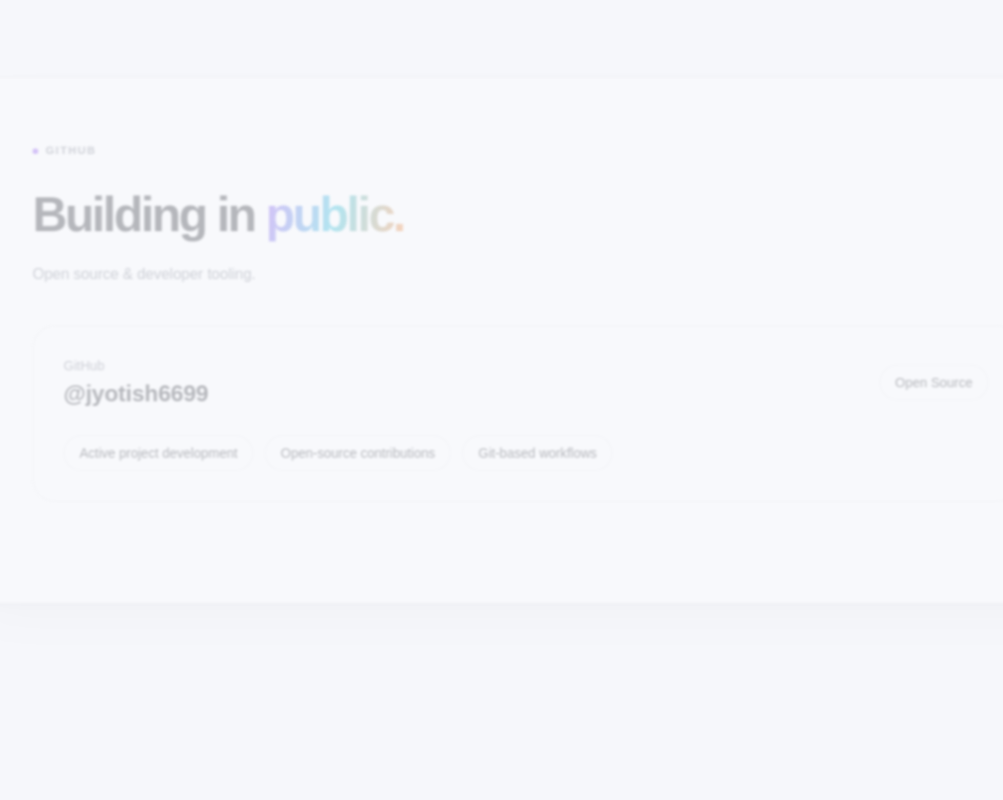
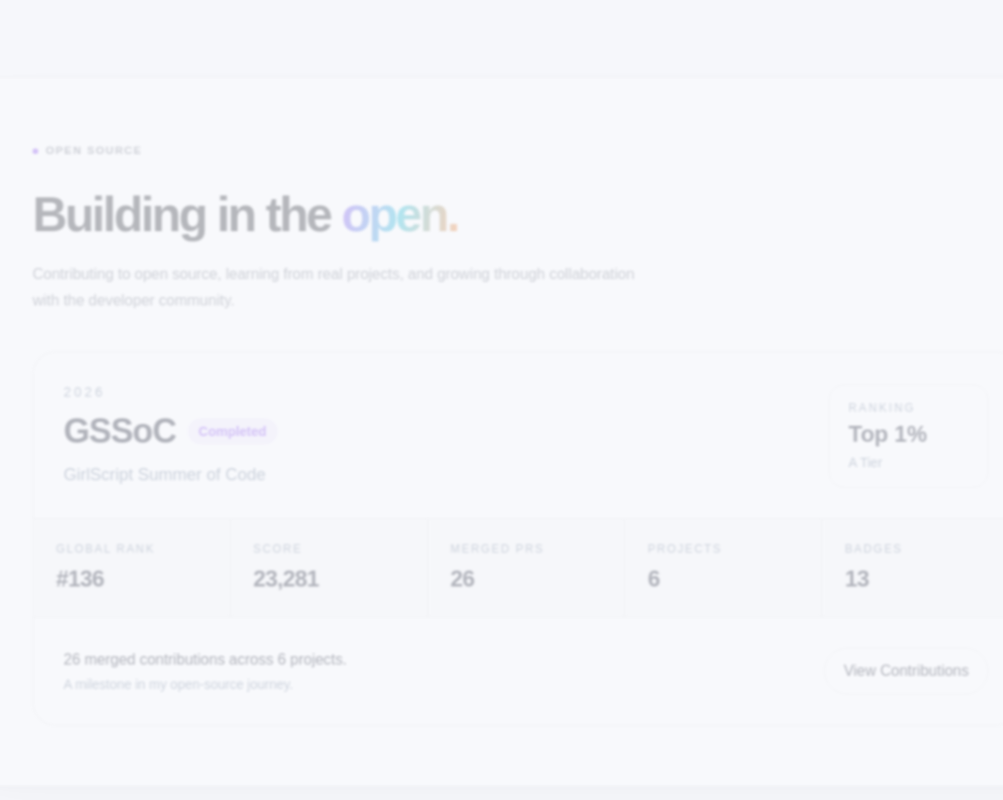
Before and after one commit to jyotish6699/jyotish-portfolio, a Next.js app: page / in a window 1280 px wide. Shown: the part 3620-4420 px from the top of the page, without its empty margins (114-1117 px from the left). Built offline with nearby package versions, Linux system fonts and the light colour scheme.

Commit message:
feat: add open source achievement
Add the GSSoC 2026 achievement card with ranking, contribution stats, and an expandable contribution snapshot.

```diff
--- a/src/app/page.tsx
+++ b/src/app/page.tsx
@@ -4,6 +4,7 @@
 import { HeroCard } from "@/components/hero/HeroCard";
 import { LeetCodeCard } from "@/components/leetcode/LeetCodeCard";
 import { ProjectsCard } from "@/components/projects/ProjectsCard";
+import { OpenSourceCard } from "@/components/open-source/OpenSourceCard";
 import { SkillsCard } from "@/components/skills/SkillsCard";
 import TerminalCard from "@/components/terminal/TerminalCard";
 import { EducationCard } from "@/components/education/EducationCard";
@@ -17,6 +18,7 @@
           <AboutCard />
           <SkillsCard />
           <ProjectsCard />
+          <OpenSourceCard />
           <GitHubCard />
           <LeetCodeCard />
           <TerminalCard />
--- /dev/null
+++ b/src/components/open-source/OpenSourceCard.tsx
@@ -0,0 +1,178 @@
+"use client";
+
+import { useState } from "react";
+import { PortfolioCard } from "@/components/cards/PortfolioCard";
+import { SectionLabel } from "@/components/ui/SectionLabel";
+import { gssocAchievement } from "@/data/open-source";
+
+export function OpenSourceCard() {
+  const [showDetails, setShowDetails] = useState(false);
+
+  const stats = [
+    {
+      label: "Global Rank",
+      value: `#${gssocAchievement.globalRank}`,
+    },
+    {
+      label: "Score",
+      value: gssocAchievement.score.toLocaleString(),
+    },
+    {
+      label: "Merged PRs",
+      value: gssocAchievement.mergedPRs,
+    },
+    {
+      label: "Projects",
+      value: gssocAchievement.projects,
+    },
+    {
+      label: "Badges",
+      value: gssocAchievement.badges,
+    },
+  ];
+
+  return (
+    <PortfolioCard className="min-h-[70vh] p-8 md:p-12 lg:p-16">
+      <div className="relative z-10">
+        <SectionLabel>Open Source</SectionLabel>
+
+        <div className="mt-8 max-w-4xl">
+          <h2 className="section-heading">
+            Building in the
+            {" "}
+            <span className="gradient-text">open.</span>
+          </h2>
+
+          <p className="body-copy mt-6 max-w-2xl text-lg">
+            Contributing to open source, learning from real projects,
+            and growing through collaboration with the developer community.
+          </p>
+        </div>
+
+        <div className="mt-10 overflow-hidden rounded-3xl border border-black/10 bg-white/70">
+          <div className="border-b border-black/10 p-6 md:p-8">
+            <div className="flex flex-col gap-6 md:flex-row md:items-end md:justify-between">
+              <div>
+                <p className="text-sm font-medium uppercase tracking-[0.24em] text-slate-500">
+                  {gssocAchievement.year}
+                </p>
+
+                <div className="mt-3 flex flex-wrap items-center gap-3">
+                  <h3 className="text-3xl font-semibold tracking-tight text-slate-950 md:text-4xl">
+                    {gssocAchievement.program}
+                  </h3>
+
+                  <span className="rounded-full bg-[var(--accent)]/10 px-3 py-1 text-sm font-semibold text-[var(--accent)]">
+                    {gssocAchievement.status}
+                  </span>
+                </div>
+
+                <p className="mt-3 text-lg text-slate-500">
+                  GirlScript Summer of Code
+                </p>
+              </div>
+
+              <div className="rounded-2xl border border-black/10 px-5 py-4 md:min-w-[170px]">
+                <p className="text-xs font-medium uppercase tracking-[0.2em] text-slate-500">
+                  Ranking
+                </p>
+                <p className="mt-1 text-2xl font-bold text-slate-950">
+                  {gssocAchievement.ranking}
+                </p>
+                <p className="mt-1 text-sm text-slate-500">
+                  {gssocAchievement.tier}
+                </p>
+              </div>
+            </div>
+          </div>
+
+          <div className="grid gap-px bg-black/10 sm:grid-cols-2 lg:grid-cols-5">
+            {stats.map((stat) => (
+              <div
+                key={stat.label}
+                className="bg-white/80 p-5 md:p-6"
+              >
+                <p className="text-xs font-medium uppercase tracking-[0.16em] text-slate-500">
+                  {stat.label}
+                </p>
+                <p className="mt-2 text-2xl font-semibold tracking-tight text-slate-950">
+                  {stat.value}
+                </p>
+              </div>
+            ))}
+          </div>
+
+          <div className="flex flex-col gap-4 border-t border-black/10 p-6 md:flex-row md:items-center md:justify-between md:p-8">
+            <div>
+              <p className="font-medium text-slate-950">
+                26 merged contributions across 6 projects.
+              </p>
+              <p className="mt-1 text-sm text-slate-500">
+                A milestone in my open-source journey.
+              </p>
+            </div>
+
+            <button
+              type="button"
+              onClick={() => setShowDetails((current) => !current)}
+              aria-expanded={showDetails}
+              className="rounded-full border border-black/10 px-5 py-3 text-sm font-semibold text-slate-950 transition hover:-translate-y-0.5 hover:border-black/20 focus:outline-none focus:ring-2 focus:ring-[var(--accent)] focus:ring-offset-2"
+            >
+              {showDetails ? "Hide Contributions" : "View Contributions"}
+            </button>
+          </div>
+
+          {showDetails && (
+            <div className="border-t border-black/10 bg-slate-50/70 p-6 md:p-8">
+              <div className="max-w-2xl">
+                <p className="text-sm font-medium uppercase tracking-[0.2em] text-slate-500">
+                  Contribution Snapshot
+                </p>
+
+                <h3 className="mt-3 text-2xl font-semibold tracking-tight text-slate-950">
+                  A focused open-source milestone.
+                </h3>
+
+                <p className="mt-3 leading-7 text-slate-600">
+                  Completed GSSoC 2026 with an A Tier ranking, Global Rank
+                  #{gssocAchievement.globalRank}, and {gssocAchievement.mergedPRs}
+                  {" "}merged pull requests across {gssocAchievement.projects}
+                  {" "}projects.
+                </p>
+
+                <div className="mt-6 grid gap-3 sm:grid-cols-3">
+                  <div className="rounded-2xl border border-black/10 bg-white p-4">
+                    <p className="text-xs uppercase tracking-[0.16em] text-slate-500">
+                      Rank
+                    </p>
+                    <p className="mt-2 text-xl font-semibold">
+                      #{gssocAchievement.globalRank}
+                    </p>
+                  </div>
+
+                  <div className="rounded-2xl border border-black/10 bg-white p-4">
+                    <p className="text-xs uppercase tracking-[0.16em] text-slate-500">
+                      PRs
+                    </p>
+                    <p className="mt-2 text-xl font-semibold">
+                      {gssocAchievement.mergedPRs}
+                    </p>
+                  </div>
+
+                  <div className="rounded-2xl border border-black/10 bg-white p-4">
+                    <p className="text-xs uppercase tracking-[0.16em] text-slate-500">
+                      Badges
+                    </p>
+                    <p className="mt-2 text-xl font-semibold">
+                      {gssocAchievement.badges}
+                    </p>
+                  </div>
+                </div>
+              </div>
+            </div>
+          )}
+        </div>
+      </div>
+    </PortfolioCard>
+  );
+}
--- /dev/null
+++ b/src/data/open-source.ts
@@ -0,0 +1,25 @@
+export type OpenSourceAchievement = {
+  year: number;
+  program: string;
+  globalRank: number;
+  ranking: string;
+  tier: string;
+  score: number;
+  mergedPRs: number;
+  projects: number;
+  badges: number;
+  status: "Completed";
+};
+
+export const gssocAchievement: OpenSourceAchievement = {
+  year: 2026,
+  program: "GSSoC",
+  globalRank: 136,
+  ranking: "Top 1%",
+  tier: "A Tier",
+  score: 23281,
+  mergedPRs: 26,
+  projects: 6,
+  badges: 13,
+  status: "Completed",
+};
```
